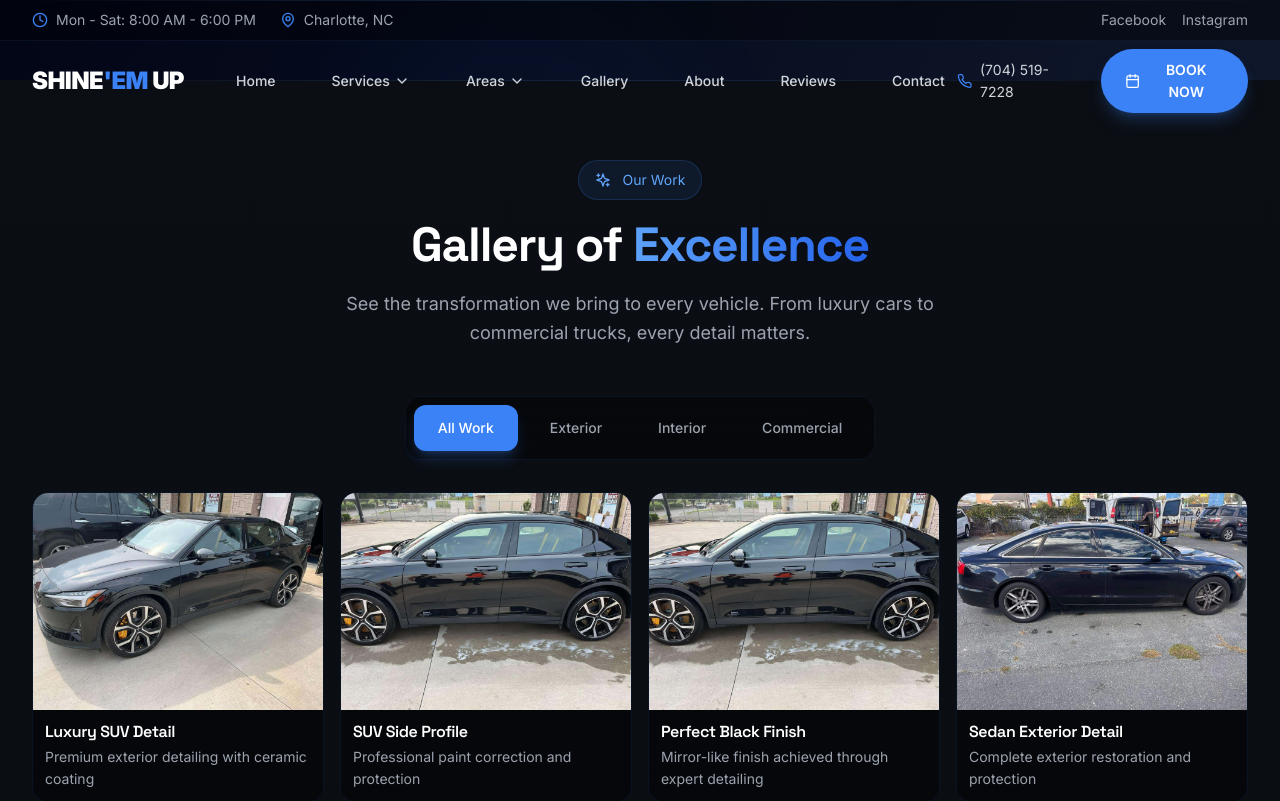
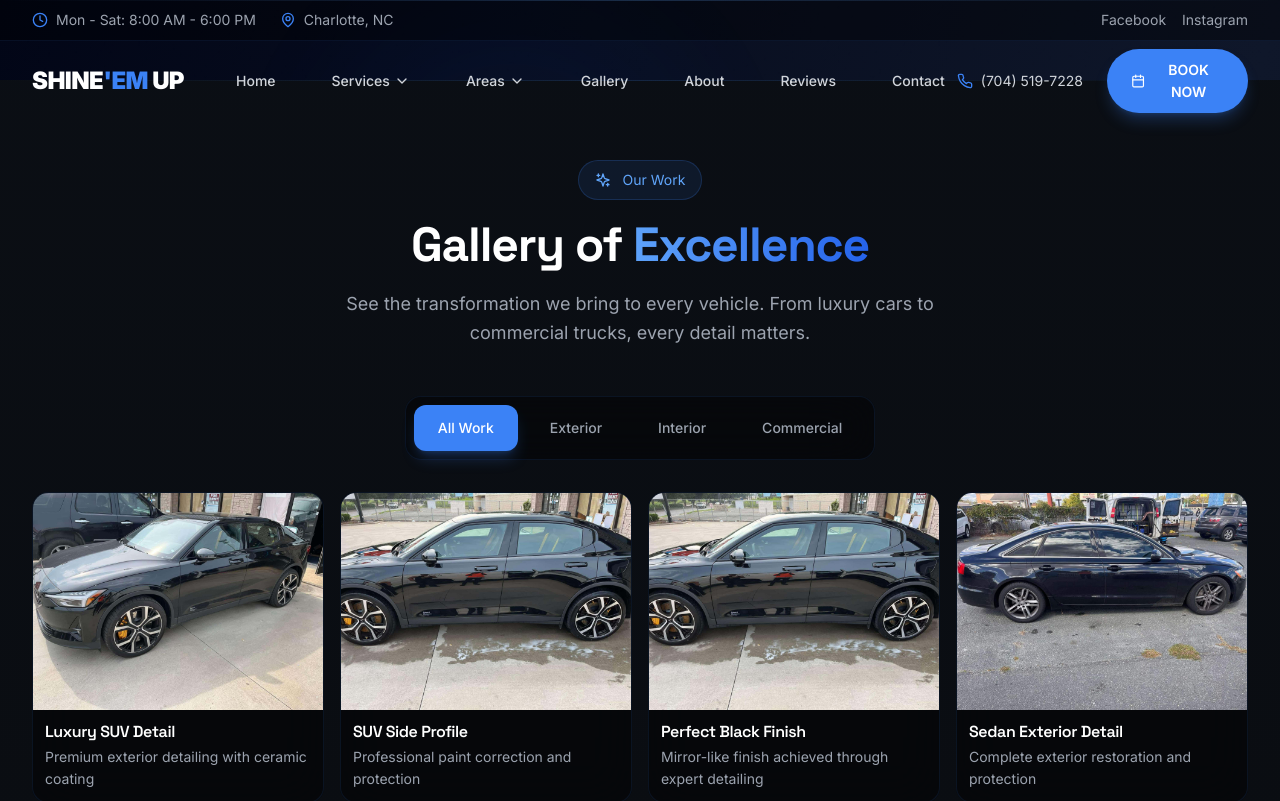
Before and after one commit to WilliamBen21/shineemup-reimagined-detailing, a React (Vite) app: page /gallery in a window 1280 px wide. Shown: the top 801 px of the page. Built offline with nearby package versions, Linux system fonts and the light colour scheme.

Commit message:
Fix: Phone number format and call link
Adjusted phone number display and call link in the navigation to fit on one line.

```diff
--- a/src/components/Navigation.tsx
+++ b/src/components/Navigation.tsx
@@ -1,3 +1,4 @@
+
 import React, { useState, useEffect } from 'react';
 import { Link, useLocation } from 'react-router-dom';
 import { Menu, X, Phone, Calendar, Clock, MapPin, ChevronDown } from 'lucide-react';
@@ -186,10 +187,13 @@ const Navigation = () => {
 
           {/* Contact info and CTA */}
           <div className="hidden lg:flex items-center space-x-4 xl:space-x-6">
-            <div className="flex items-center text-sm">
-              <Phone className="w-4 h-4 mr-2 text-blue-500" />
-              <span className="text-gray-300">(704) 519-7228</span>
-            </div>
+            <a
+              href="tel:+17045197228"
+              className="flex items-center text-sm whitespace-nowrap"
+            >
+              <Phone className="w-4 h-4 mr-2 text-blue-500 flex-shrink-0" />
+              <span className="text-gray-300 hover:text-blue-400 transition-colors">(704) 519-7228</span>
+            </a>
             <button
               onClick={handleBookNowClick}
               className="bg-blue-500 hover:bg-blue-600 text-white px-4 xl:px-6 py-2.5 rounded-full font-semibold text-sm transition-all duration-300 shadow-lg shadow-blue-500/25 flex items-center"
@@ -274,10 +278,13 @@ const Navigation = () => {
               </div>
             ))}
             <div className="pt-4 border-t border-blue-500/10 space-y-3">
-              <div className="flex items-center text-gray-300 px-4 py-2">
+              <a
+                href="tel:+17045197228"
+                className="flex items-center text-gray-300 hover:text-blue-400 px-4 py-2 transition-colors"
+              >
                 <Phone className="w-4 h-4 mr-3 text-blue-500" />
                 <span className="text-sm">(704) 519-7228</span>
-              </div>
+              </a>
               <div className="flex items-center text-gray-300 px-4 py-2">
                 <MapPin className="w-4 h-4 mr-3 text-blue-500" />
                 <span className="text-sm">Charlotte, NC</span>
```
